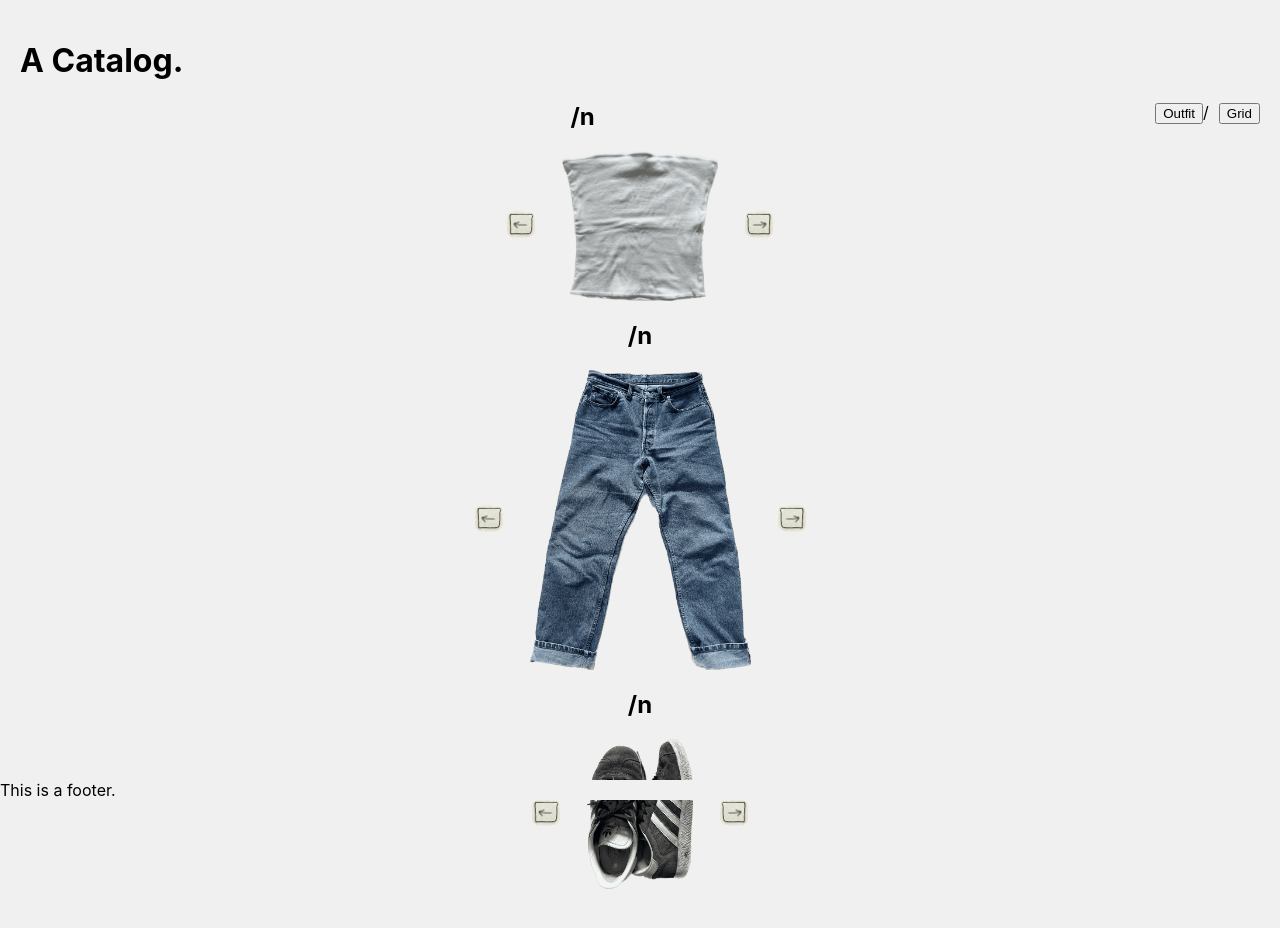
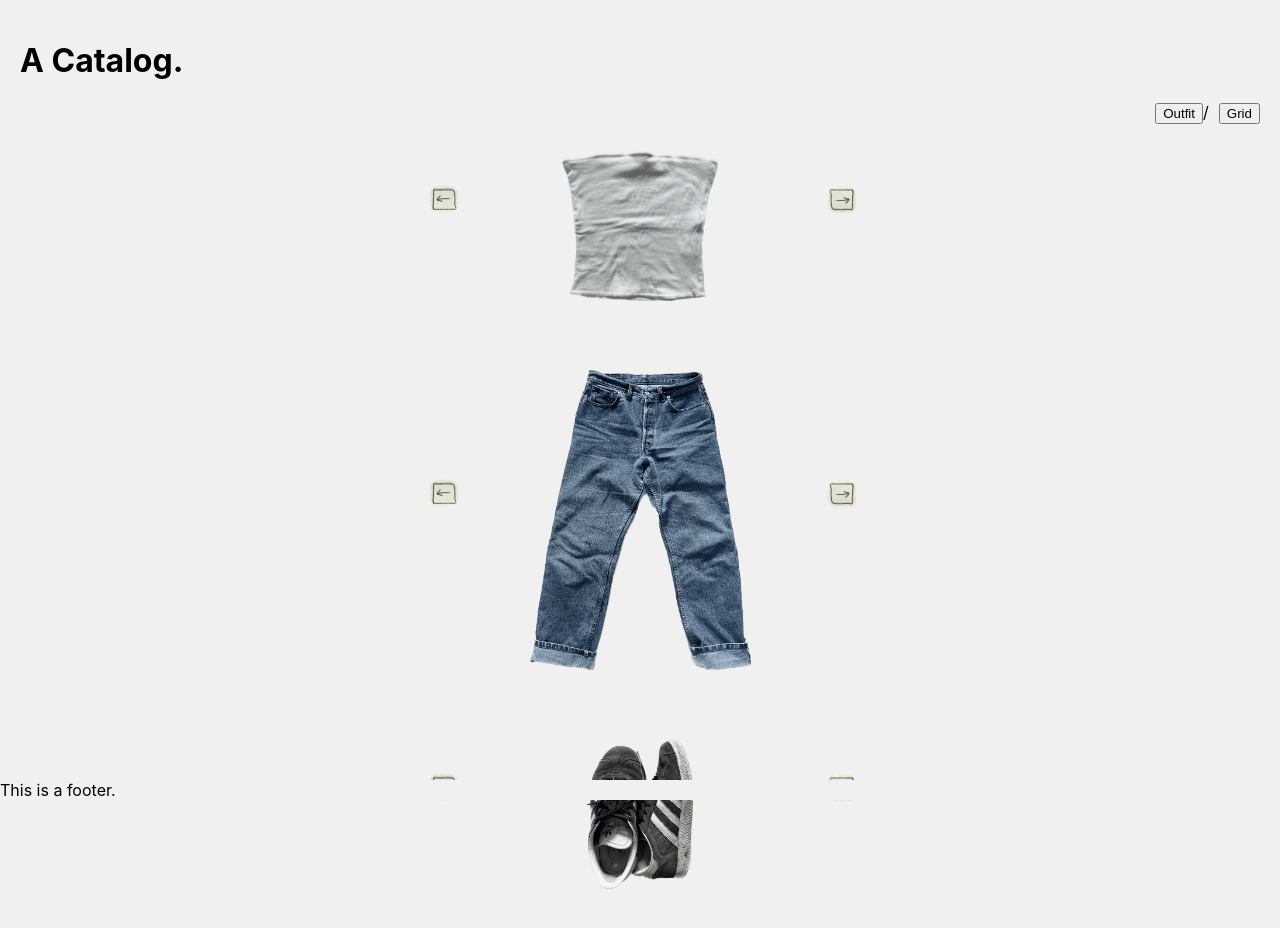
Before and after one commit to ebjorm/A-Catalog, a React (Create React App) app in the folder my-react-app/: page / in a window 1280 px wide. Built offline with nearby package versions, Linux system fonts and the light colour scheme.

Commit message:
Arrows now have a fixed position

```diff
--- a/my-react-app/src/Outfit.css
+++ b/my-react-app/src/Outfit.css
@@ -1,4 +1,5 @@
 .category-outfit {
+    position: relative;
     text-align: center;
     margin-bottom: 20px;
   }
@@ -9,14 +10,15 @@
     justify-content: center;
   }
 
-  .outfit-item img {
-    margin: 0 10px;
-  }
 
   .arrow-button {
     background: none;
     border: none;
     cursor: pointer;
+    position: absolute;
+    top: 50%;
+    transform: translateY(-50%);
+    padding-left: 33%;
   }
 
   .arrow-button img {
@@ -25,5 +27,5 @@
   }
 
   .left-arrow {
-    transform: scaleX(-1);
+    left: 0;
   }
--- a/my-react-app/src/Outfit.js
+++ b/my-react-app/src/Outfit.js
@@ -13,26 +13,26 @@ const Outfit = ({ category, clothingItems, imageSize }) => {
   const items = Object.values(clothingItems[category]); //Puts items into an Array
   const currentItem = items[currentIndex]; //Gets the current item to be displayed based on currentIndex
 
-  //handels showing next item
+  //Handel showing the next item
   const handleNext = () => {
     setCurrentIndex((prevIndex) => (prevIndex + 1) % items.length);
   };
 
-  //handels showing previous item
+  //Handel showing the previous item
   const handlePrevious = () => {
     setCurrentIndex((prevIndex) => (prevIndex - 1 + items.length) % items.length);
   };
 
   return (
     <div className="category-outfit">
-      <h2>/n</h2>
+      <h2 style={{ visibility: 'hidden' }}>here to fix padding issue</h2>
       <div className="outfit-item">
-        <button className="arrow-button" onClick={handlePrevious}>
-          <img src="/icons/Arrow.png" alt="Previous" className="left-arrow" />
+        <button className="arrow-button left-arrow" onClick={handlePrevious}>
+          <img src="/icons/ArrowL.png" alt="Previous" className="left-arrow" />
         </button>
         <img src={`/${currentItem.Image}`} alt={currentItem.Color} style={{ width: 'auto', height: imageSize }} />
         <button className="arrow-button" onClick={handleNext}>
-          <img src="/icons/Arrow.png" alt="Next" />
+          <img src="/icons/ArrowR.png" alt="Next" />
         </button>
       </div>
     </div>
```
Also changed, not shown: my-react-app/public/icons/ArrowL.png (added), my-react-app/public/icons/ArrowR.png (renamed from my-react-app/public/icons/Arrow.png).
